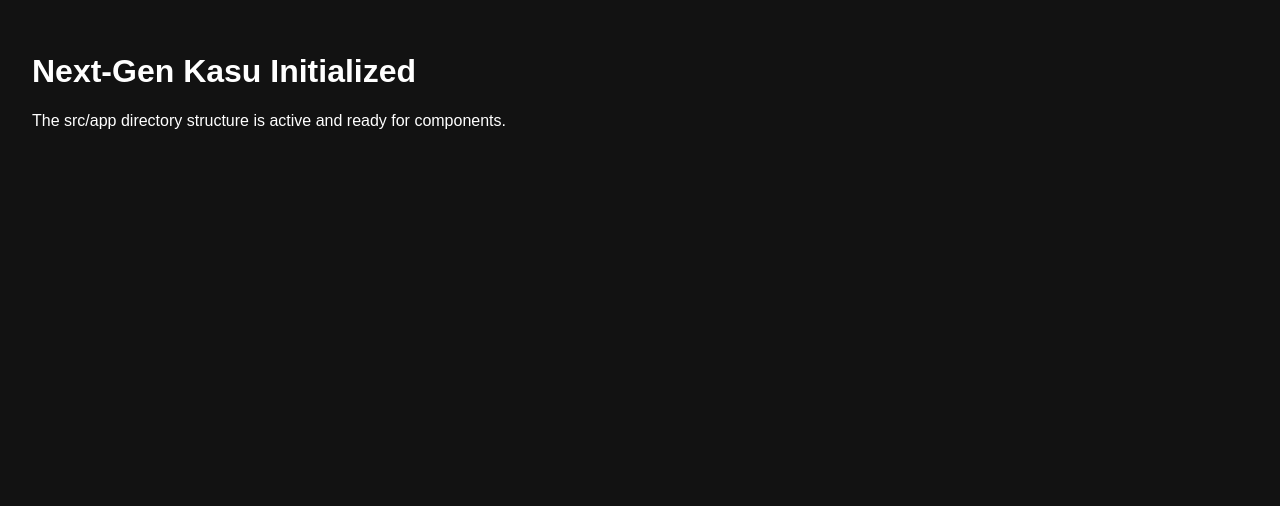
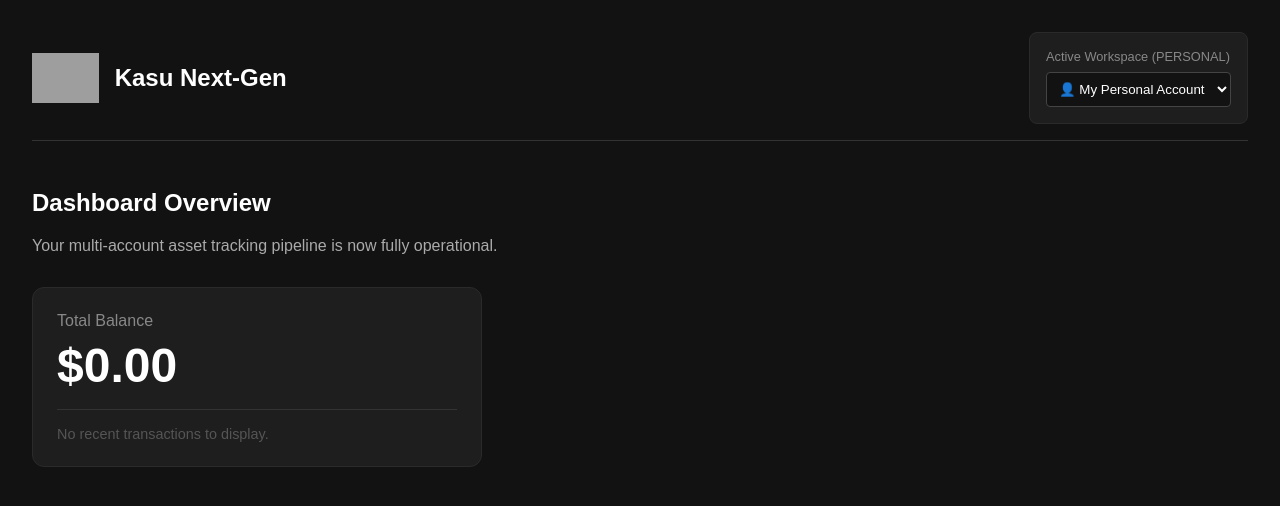
Before and after one commit to HellzBlaze/kasu, a Next.js app: page / in a window 1280 px wide. Shown: the top 506 px of the page. Built offline with nearby package versions, Linux system fonts and the light colour scheme; grey boxes are pictures that could not be loaded.

Commit message:
Add header and dashboard section to HomePage

```diff
--- a/src/app/page.tsx
+++ b/src/app/page.tsx
@@ -1,8 +1,37 @@
+import WorkspaceSelector from "../components/WorkspaceSelector";
+
 export default function HomePage() {
   return (
-    <main style={{ padding: '2rem', fontFamily: 'sans-serif', color: '#fff', backgroundColor: '#121212', minHeight: '100vh' }}>
-      <h1>Next-Gen Kasu Initialized</h1>
-      <p>The src/app directory structure is active and ready for components.</p>
+    <main style={{ padding: "2rem", fontFamily: "sans-serif", color: "#fff", backgroundColor: "#121212", minHeight: "100vh" }}>
+
+      {/* Header Section with Logo and Workspace Switcher */}
+      <header style={{ display: "flex", justifyContent: "space-between", alignItems: "center", marginBottom: "3rem", paddingBottom: "1rem", borderBottom: "1px solid #333", flexWrap: "wrap", gap: "1rem" }}>
+
+        <div style={{ display: "flex", alignItems: "center", gap: "1rem" }}>
+          {/* Ensure the src name exactly matches the logo file you put in the public folder */}
+          <img src="/logo.png" alt="Kasu Logo" style={{ height: "50px", objectFit: "contain" }} />
+          <h1 style={{ margin: 0, fontSize: "1.5rem" }}>Kasu Next-Gen</h1>
+        </div>
+
+        {/* This imports your custom component from the components folder */}
+        <WorkspaceSelector />
+
+      </header>
+
+      {/* Main Content Dashboard Area */}
+      <section>
+        <h2>Dashboard Overview</h2>
+        <p style={{ color: "#aaa" }}>Your multi-account asset tracking pipeline is now fully operational.</p>
+
+        <div style={{ marginTop: "2rem", padding: "1.5rem", backgroundColor: "#1e1e1e", borderRadius: "12px", border: "1px solid #2a2a2a", maxWidth: "400px" }}>
+          <h3 style={{ margin: "0 0 0.5rem 0", color: "#888", fontSize: "1rem", fontWeight: "normal" }}>Total Balance</h3>
+          <p style={{ fontSize: "3rem", margin: "0", fontWeight: "bold" }}>$0.00</p>
+          <div style={{ marginTop: "1rem", paddingTop: "1rem", borderTop: "1px solid #333" }}>
+            <p style={{ color: "#555", margin: 0, fontSize: "0.9rem" }}>No recent transactions to display.</p>
+          </div>
+        </div>
+      </section>
+
     </main>
   );
 }
```
